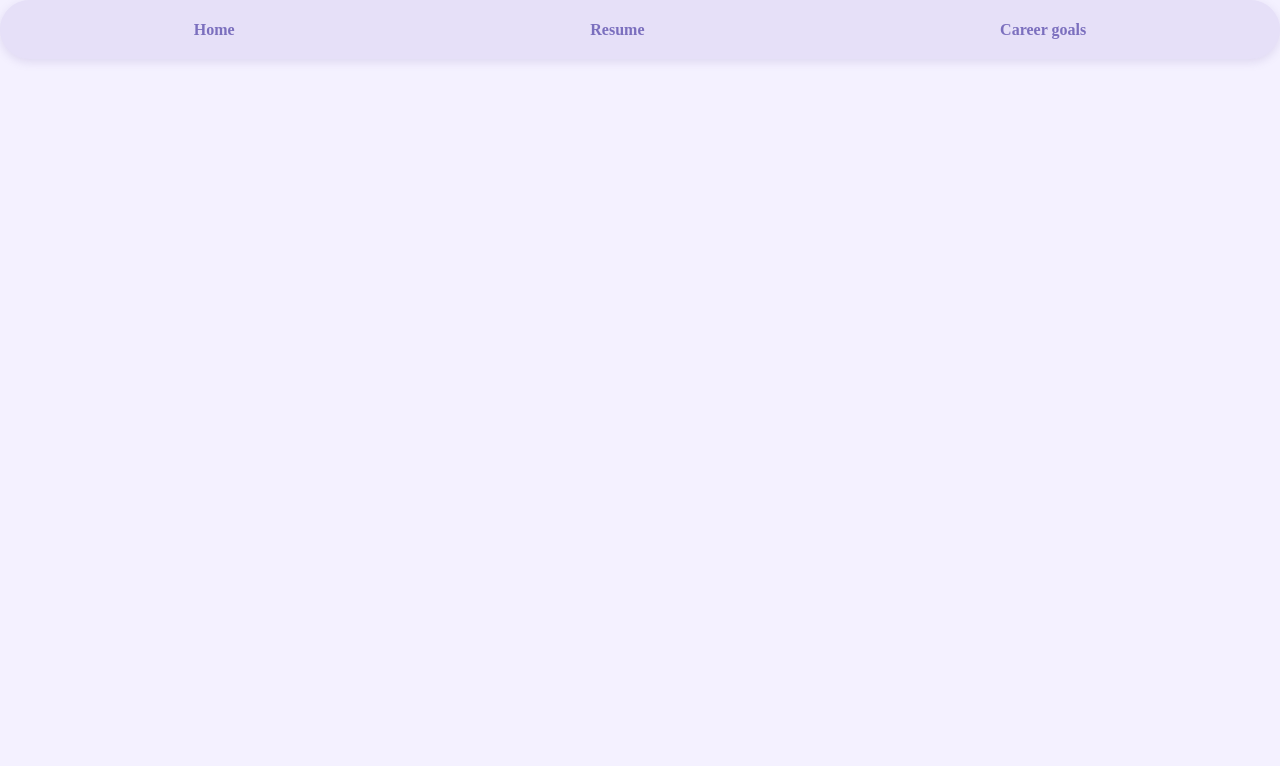
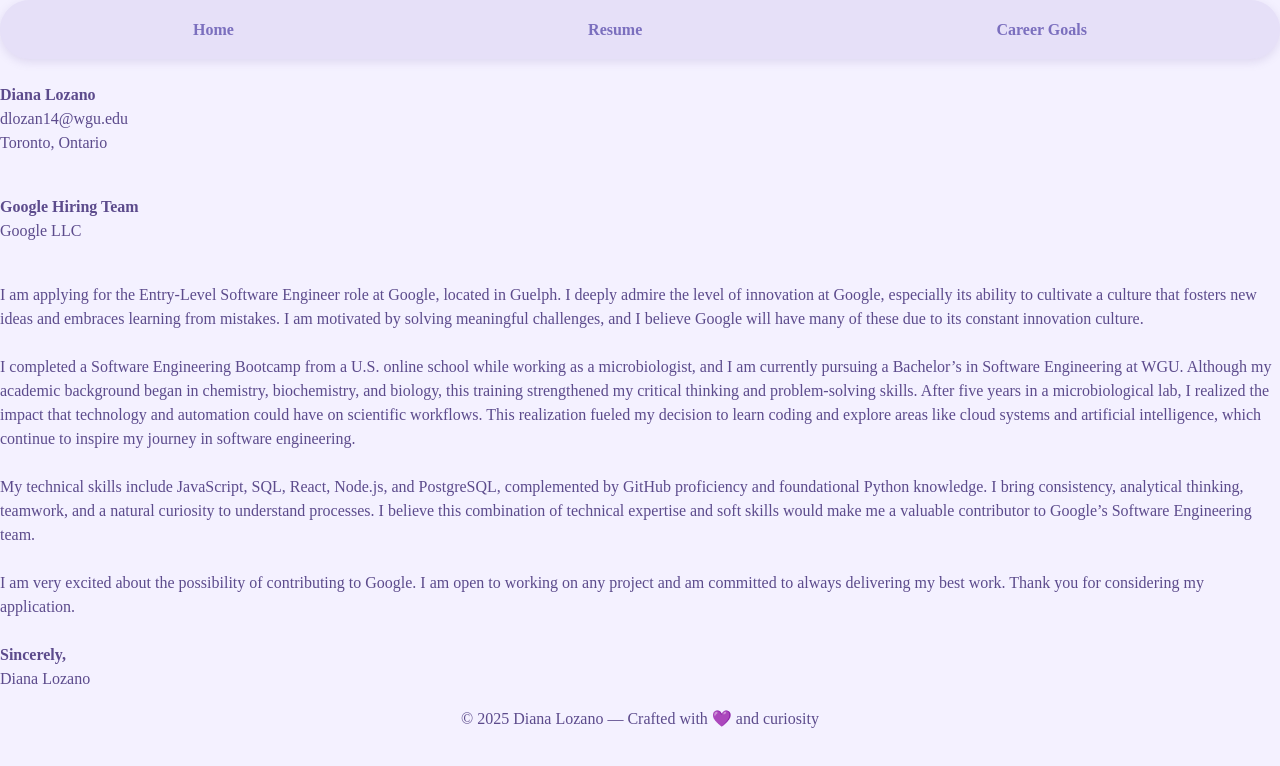
Before and after one commit to DianaLozanoP/Basic-HTML-Portfolio, a plain HTML site: page Cover_letter.html in a window 1280 px wide. Drawn offline with nearby package versions, Linux system fonts and the light colour scheme.

Commit message:
Added cover letter, chnaged audio

```diff
--- a/Cover_letter.html
+++ b/Cover_letter.html
@@ -14,28 +14,88 @@
   </head>
   <body>
     <header>
-      <nav>
-        <header>
       <nav class="nav nav-pills nav-fill">
-            <a
-              class="flex-sm-fill text-sm-center nav-link"
-              aria-current="page"
-              href="index.html"
+        <a class="flex-sm-fill text-sm-center nav-link" href="index.html"
           >Home</a
         >
-            <a
-              class="flex-sm-fill text-sm-center nav-link"
-              href="resume.html"
+        <a class="flex-sm-fill text-sm-center nav-link" href="resume.html"
           >Resume</a
         >
-            <a
-              class="flex-sm-fill text-sm-center nav-link"
-              href="career_goals.html"
-              >Career goals</a
+        <a class="flex-sm-fill text-sm-center nav-link" href="career_goals.html"
+          >Career Goals</a
         >
-
       </nav>
     </header>
-    <script src="https://cdn.jsdelivr.net/npm/bootstrap@5.3.0/dist/js/bootstrap.bundle.min.js"></script>
+
+    <main>
+      <span class="left-aligned-text">
+        <section>
+          <article>
+            <p>
+              <b>Diana Lozano</b><br />
+              dlozan14@wgu.edu<br />
+              Toronto, Ontario
+            </p>
+            <br />
+            <p>
+              <b>Google Hiring Team</b><br />
+              Google LLC
+            </p>
+          </article>
+        </section>
+
+        <br />
+
+        <section>
+          <article>
+            I am applying for the Entry-Level Software Engineer role at Google,
+            located in Guelph. I deeply admire the level of innovation at
+            Google, especially its ability to cultivate a culture that fosters
+            new ideas and embraces learning from mistakes. I am motivated by
+            solving meaningful challenges, and I believe Google will have many
+            of these due to its constant innovation culture.
+          </article>
+          <br />
+          <article>
+            I completed a Software Engineering Bootcamp from a U.S. online
+            school while working as a microbiologist, and I am currently
+            pursuing a Bachelor’s in Software Engineering at WGU. Although my
+            academic background began in chemistry, biochemistry, and biology,
+            this training strengthened my critical thinking and problem-solving
+            skills. After five years in a microbiological lab, I realized the
+            impact that technology and automation could have on scientific
+            workflows. This realization fueled my decision to learn coding and
+            explore areas like cloud systems and artificial intelligence, which
+            continue to inspire my journey in software engineering.
+          </article>
+          <br />
+          <article>
+            My technical skills include JavaScript, SQL, React, Node.js, and
+            PostgreSQL, complemented by GitHub proficiency and foundational
+            Python knowledge. I bring consistency, analytical thinking,
+            teamwork, and a natural curiosity to understand processes. I believe
+            this combination of technical expertise and soft skills would make
+            me a valuable contributor to Google’s Software Engineering team.
+          </article>
+          <br />
+          <article>
+            I am very excited about the possibility of contributing to Google. I
+            am open to working on any project and am committed to always
+            delivering my best work. Thank you for considering my application.
+          </article>
+          <br />
+          <article>
+            <p>
+              <b>Sincerely,</b><br />
+              Diana Lozano
+            </p>
+          </article>
+        </section>
+      </span>
+    </main>
+
+    <footer>
+      <p>&copy; 2025 Diana Lozano — Crafted with 💜 and curiosity</p>
+    </footer>
   </body>
 </html>
--- a/style.css
+++ b/style.css
@@ -103,3 +103,7 @@
 a {
   color: #8c7ae6 !important;
 }
+
+.left-aligned-text {
+  text-align: left;
+}
```
Also changed, not shown: Career_goals.html (+3 -3 lines), Resume.html (+1 -1 lines), 2 other files. Lines whose indentation alone changed are shown as unchanged.
